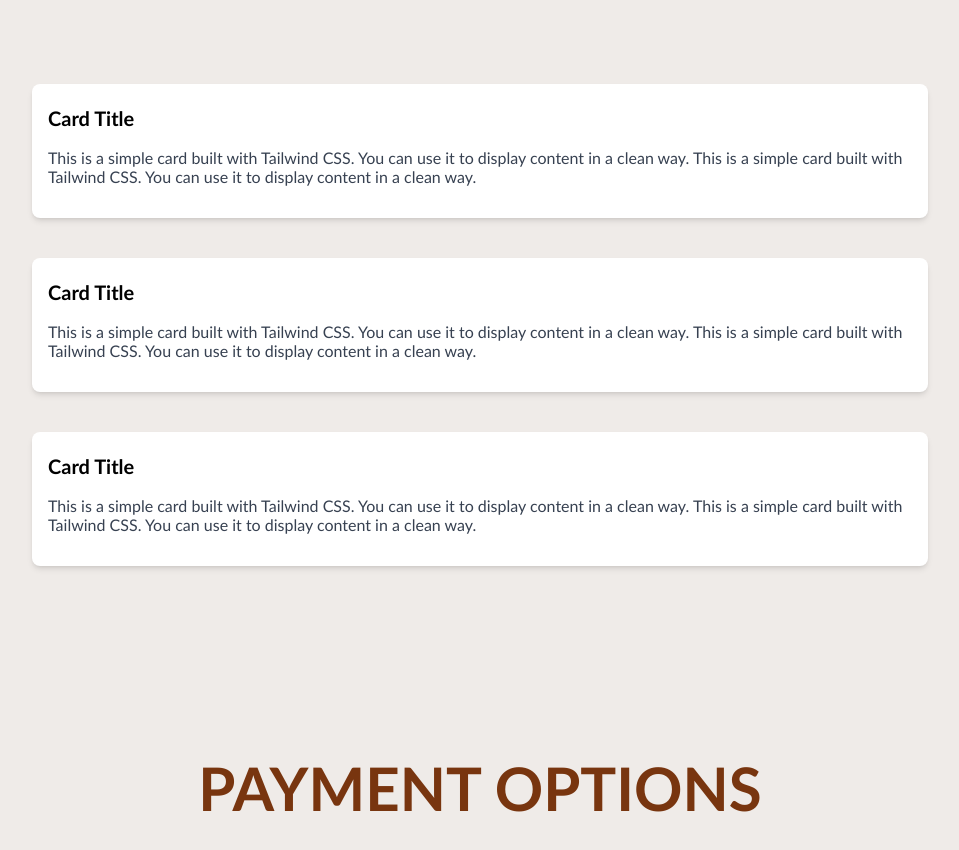
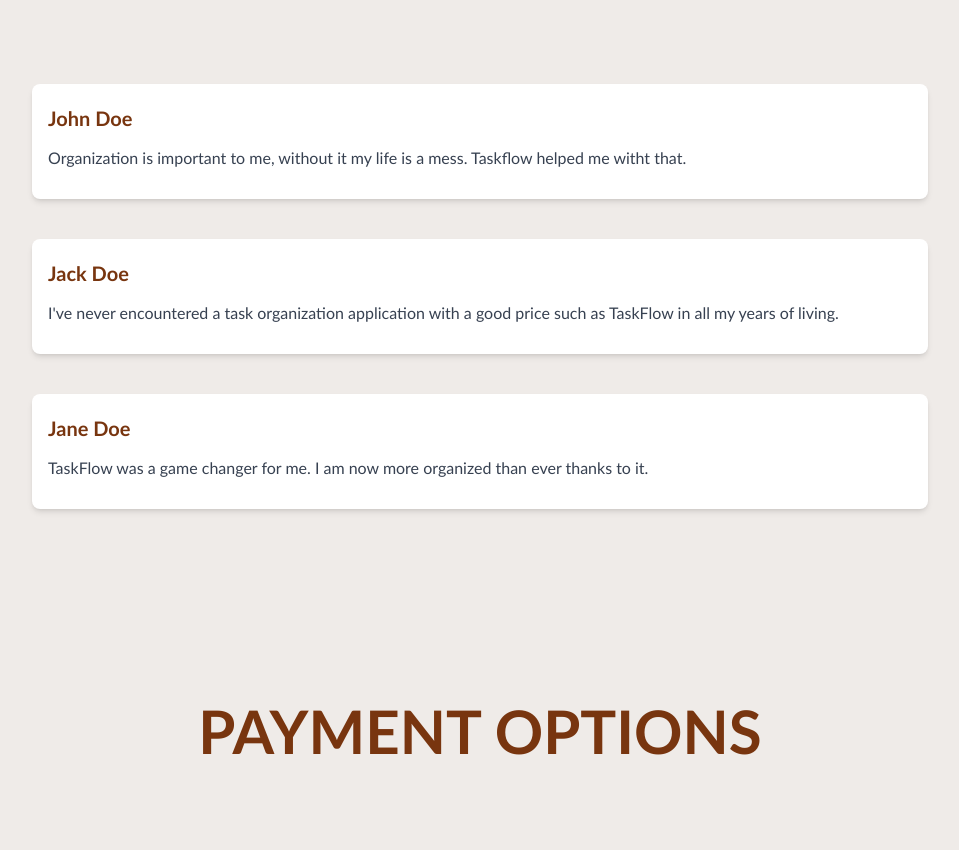
Before and after one commit to NMekks/elevvo-internship-task3-taskflow, a React (Create React App) app: page / in a window 1280 px wide. Shown: the part 1498-2348 px from the top of the page, without its empty margins (160-1119 px from the left). Built offline with nearby package versions, Linux system fonts and the light colour scheme.

Commit message:
finished reviews

```diff
--- a/public/index.html
+++ b/public/index.html
@@ -8,6 +8,7 @@
       name="description"
       content="Web site created using create-react-app"
     />
+    <link href="https://fonts.googleapis.com/css2?family=Lobster&display=swap" rel="stylesheet">
     <script src="https://kit.fontawesome.com/c998e43a22.js" crossorigin="anonymous"></script>
 
     <!-- <link href="./output.css" rel="stylesheet"> -->
--- a/src/TaskFlow.js
+++ b/src/TaskFlow.js
@@ -69,33 +69,27 @@
         <h3 className="text-center mt-48 mb-20 text-6xl text-amber-900">REVIEWS</h3>
         <div class="max-w-4xl bg-white border border-gray-200 rounded-lg shadow-md overflow-hidden m-auto mb-10">
           <div class="p-4">
-            <h5 class="text-xl font-bold mb-2 mt-1">Card Title</h5>
+            <h5 class="text-xl font-bold mb-2 mt-1 text-amber-900">John Doe</h5>
             <p class="text-gray-700 mb-4">
-              This is a simple card built with Tailwind CSS. You can use it to
-              display content in a clean way. This is a simple card built with
-              Tailwind CSS. You can use it to display content in a clean way.
+              Organization is important to me, without it my life is a mess. Taskflow helped me witht that.
             </p>
           </div>
         </div>
 
         <div class="max-w-4xl bg-white border border-gray-200 rounded-lg shadow-md overflow-hidden m-auto mb-10">
           <div class="p-4">
-            <h5 class="text-xl font-bold mb-2 mt-1">Card Title</h5>
+            <h5 class="text-xl font-bold mb-2 mt-1 text-amber-900">Jack Doe</h5>
             <p class="text-gray-700 mb-4">
-              This is a simple card built with Tailwind CSS. You can use it to
-              display content in a clean way. This is a simple card built with
-              Tailwind CSS. You can use it to display content in a clean way.
+              I've never encountered a task organization application with a good price such as TaskFlow in all my years of living.
             </p>
           </div>
         </div>
 
         <div class="max-w-4xl bg-white border border-gray-200 rounded-lg shadow-md overflow-hidden m-auto mb-10">
           <div class="p-4">
-            <h5 class="text-xl font-bold mb-2 mt-1">Card Title</h5>
+            <h5 class="text-xl font-bold mb-2 mt-1 text-amber-900">Jane Doe</h5>
             <p class="text-gray-700 mb-4">
-              This is a simple card built with Tailwind CSS. You can use it to
-              display content in a clean way. This is a simple card built with
-              Tailwind CSS. You can use it to display content in a clean way.
+              TaskFlow was a game changer for me. I am now more organized than ever thanks to it.
             </p>
           </div>
         </div>
```
